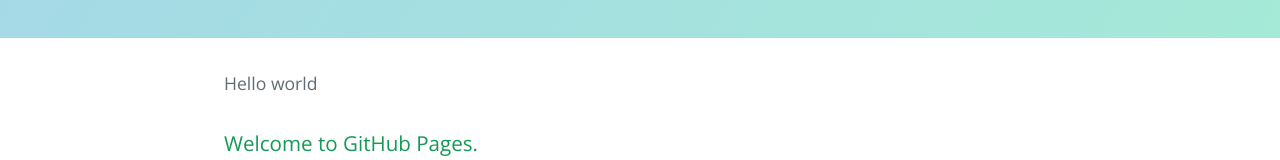
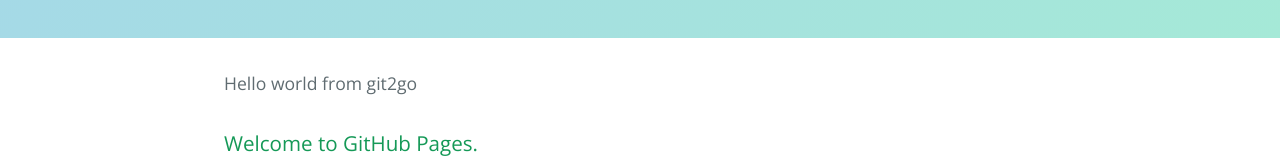
Before and after one commit to wbhicks/stg, a plain HTML site: page index.html in a window 1280 px wide. Shown: the part 375-535 px from the top of the page. Drawn offline with nearby package versions, Linux system fonts and the light colour scheme.

Commit message:
Sample addition

```diff
--- a/index.html
+++ b/index.html
@@ -19,7 +19,7 @@
     </section>
 
     <section class="main-content">
-      <p>Hello world</p>
+      <p>Hello world from git2go</p>
 
 <h3>
 <a id="welcome-to-github-pages" class="anchor" href="#welcome-to-github-pages" aria-hidden="true"><span class="octicon octicon-link"></span></a>Welcome to GitHub Pages.</h3>
```
